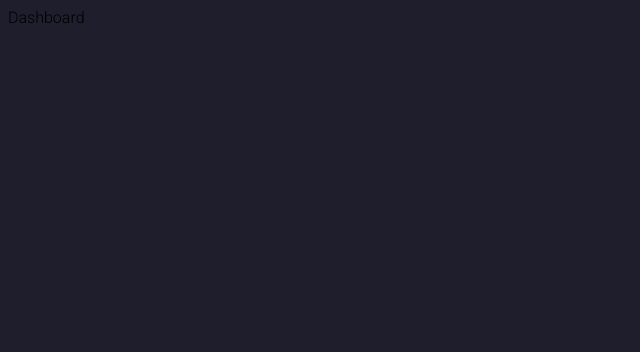
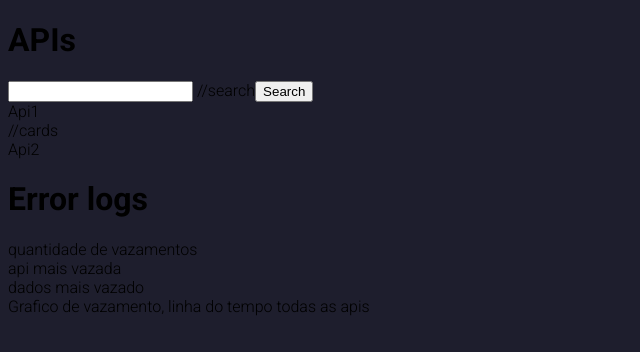
Before and after one commit to carloshssouza/data-controller-system, a React (Vite) app in the folder frontend-web-service/: page /dashboard in a window 1280 px wide. Shown: the top 352 px of the page, without its empty margins (0-640 px from the left). Built offline with nearby package versions, Linux system fonts and the light colour scheme.

Commit message:
refactor: cadd dashboard

```diff
--- a/frontend-web-service/src/pages/Dashboard/index.tsx
+++ b/frontend-web-service/src/pages/Dashboard/index.tsx
@@ -2,6 +2,34 @@ import React from 'react'
 
 export default function Dashboard() {
   return (
-    <div>Dashboard</div>
+    <>
+      <div>
+        <h1>APIs</h1>
+        <div>
+          <div>
+            <input type="text" /> //search
+            <button>Search</button>
+          </div>
+          <div>
+            <div>
+              <div>Api1</div> //cards
+              <div>Api2</div>
+            </div>
+          </div>
+        </div>
+      </div>
+
+      <div>
+        <h1>Error logs</h1>
+        <div>
+          <div>quantidade de vazamentos</div>
+          <div>api mais vazada</div>
+          <div>dados mais vazado</div>
+        </div>
+        <div>
+          <div>Grafico de vazamento, linha do tempo todas as apis</div>
+        </div>
+      </div>
+    </>
   )
 }
```
Also changed, not shown: frontend-web-service/src/pages/Dashboard/styles.tsx (added).
